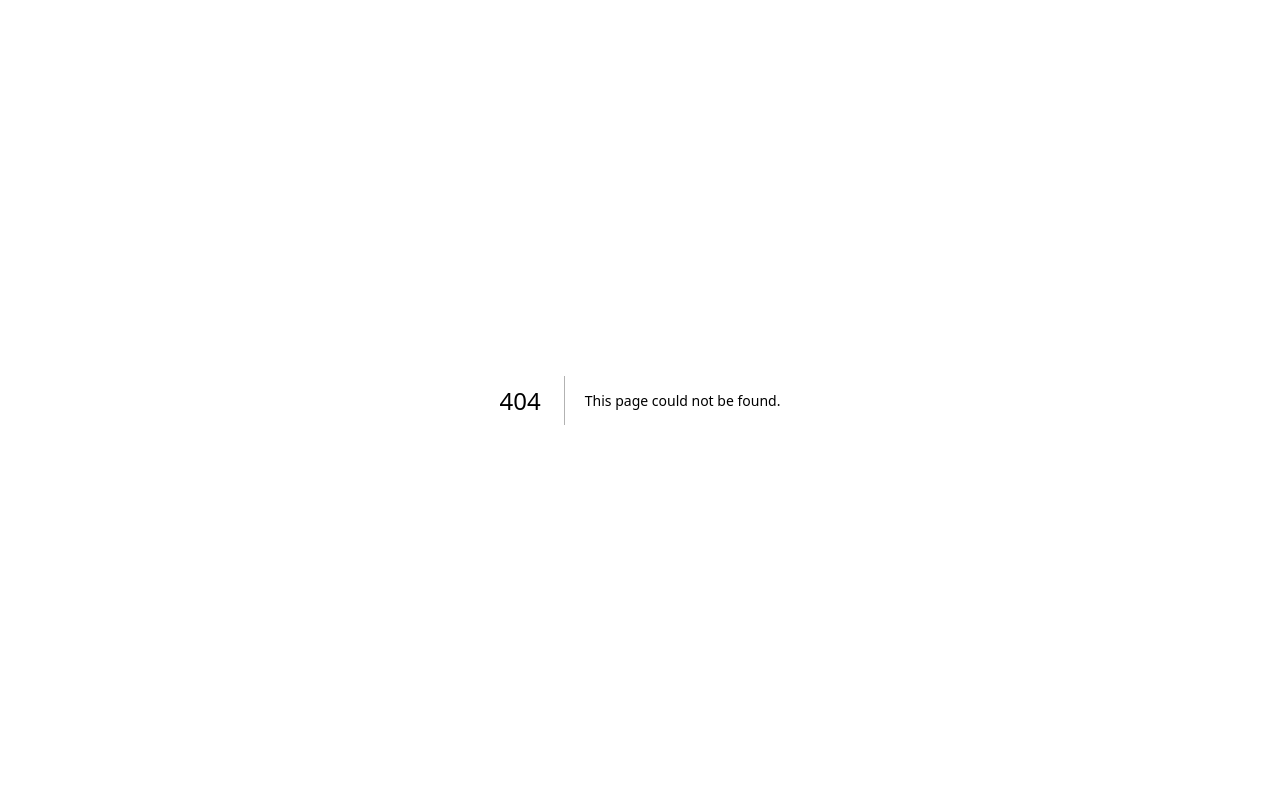
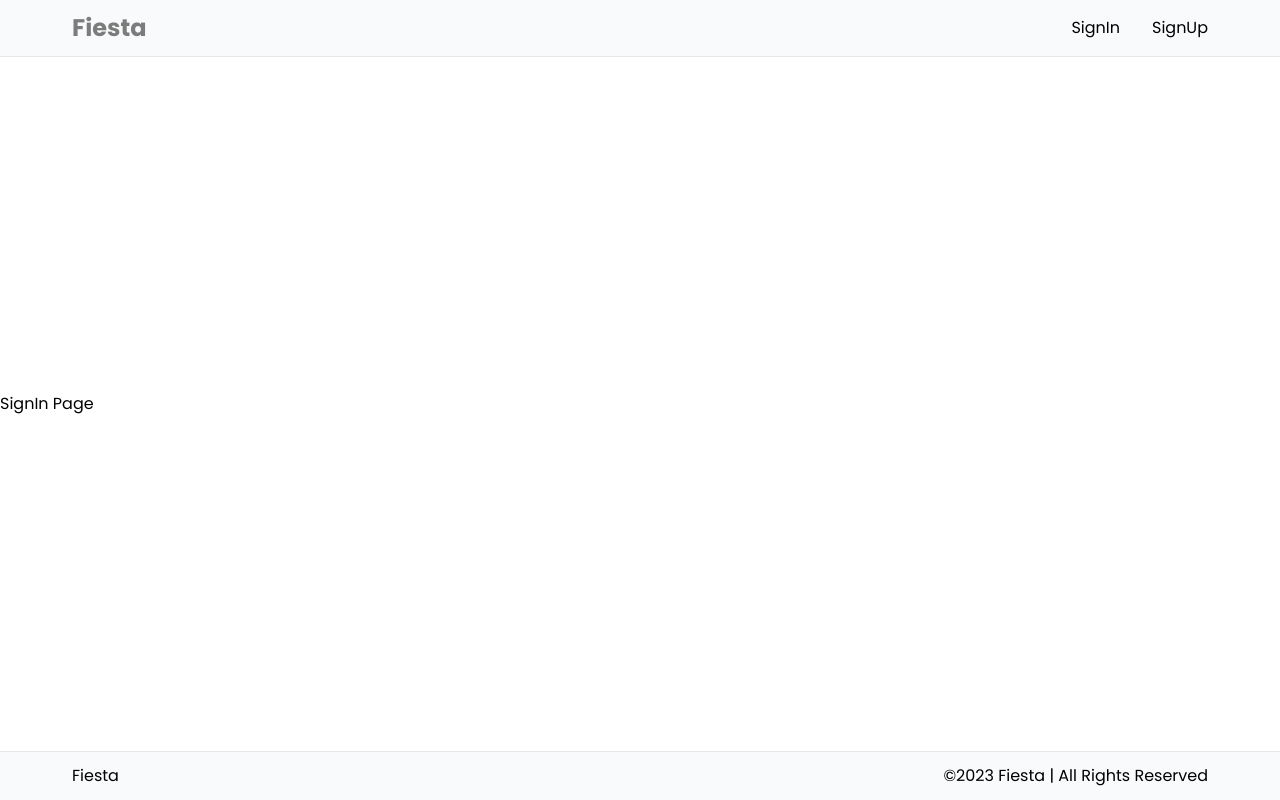
Before and after one commit to Polashahmad01/foodie-fiesta-front-end, a Next.js app: page /signin in a window 1280 px wide. Before the commit this address had no page. Built offline with nearby package versions, Linux system fonts and the light colour scheme.

Commit message:
Add RootHeader and RootFooter components to RootLayout

```diff
--- a/app/layout.js
+++ b/app/layout.js
@@ -1,15 +1,29 @@
-import { poppins } from './ui/fonts'
-import './ui/globals.css'
+import { poppins } from "./ui/fonts";
+import "./ui/globals.css";
+import RootHeader from "./ui/header/root-header";
+import RootFooter from "./ui/footer/root-footer";
 
 export const metadata = {
-  title: 'Create Next App',
-  description: 'Generated by create next app',
+  title: "Fiesta Online Shop",
+  description: "A reliable online shop",
 }
 
 export default function RootLayout({ children }) {
   return (
     <html lang="en">
-      <body className={`${poppins.className} antialiased`}>{children}</body>
+      <body className={`${poppins.className} antialiased bg-white`}>
+        <main className="flex flex-col justify-between h-screen">
+          <header>
+            <RootHeader />
+          </header>
+          <div className="container mx-auto">
+            {children}
+          </div>
+          <footer>
+            <RootFooter />
+          </footer>
+        </main>
+        </body>
     </html>
   )
 }
--- /dev/null
+++ b/app/signin/page.jsx
@@ -0,0 +1,7 @@
+export default function SignIn() {
+  return (
+    <div>
+      <h1>SignIn Page</h1>
+    </div>
+  )
+}
--- /dev/null
+++ b/app/signup/page.jsx
@@ -0,0 +1,7 @@
+export default function Page() {
+  return (
+    <div>
+      <h1>SignUp Page</h1>
+    </div>
+  )
+}
--- /dev/null
+++ b/app/ui/footer/root-footer.jsx
@@ -0,0 +1,8 @@
+export default function RootFooter() {
+  return (
+    <div className="flex justify-between px-16 py-3 bg-[#F9FAFB] border-t">
+      <h4 className="pl-2">Fiesta</h4>
+      <p className="pr-2">&copy;2023 Fiesta | All Rights Reserved</p>
+    </div>
+  )
+}
--- /dev/null
+++ b/app/ui/header/root-header.jsx
@@ -0,0 +1,32 @@
+import Link from "next/link";
+
+export default function RootHeader() {
+  return (
+    <div className="flex justify-between items-center px-16 py-3 bg-[#F9FAFB] border-b">
+      <h1 className="text-2xl font-bold pl-2">
+        <Link
+          href="/"
+          className="opacity-50"
+        >
+          Fiesta
+        </Link>
+      </h1>
+      <ul className="flex gap-8 pr-2">
+        <li>
+          <Link
+            href="/signin"
+          >
+            SignIn
+          </Link>
+        </li>
+        <li>
+          <Link
+            href="/signup"
+          >
+            SignUp
+          </Link>
+        </li>
+      </ul>
+    </div>
+  )
+}
```
